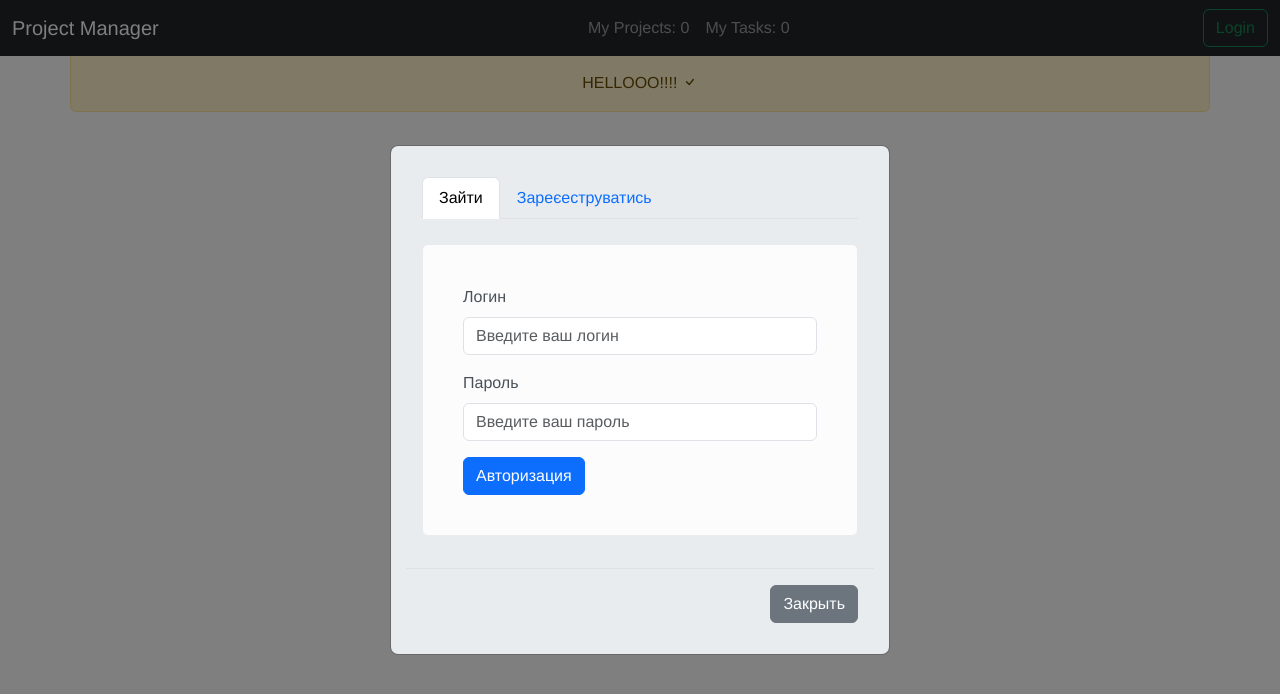
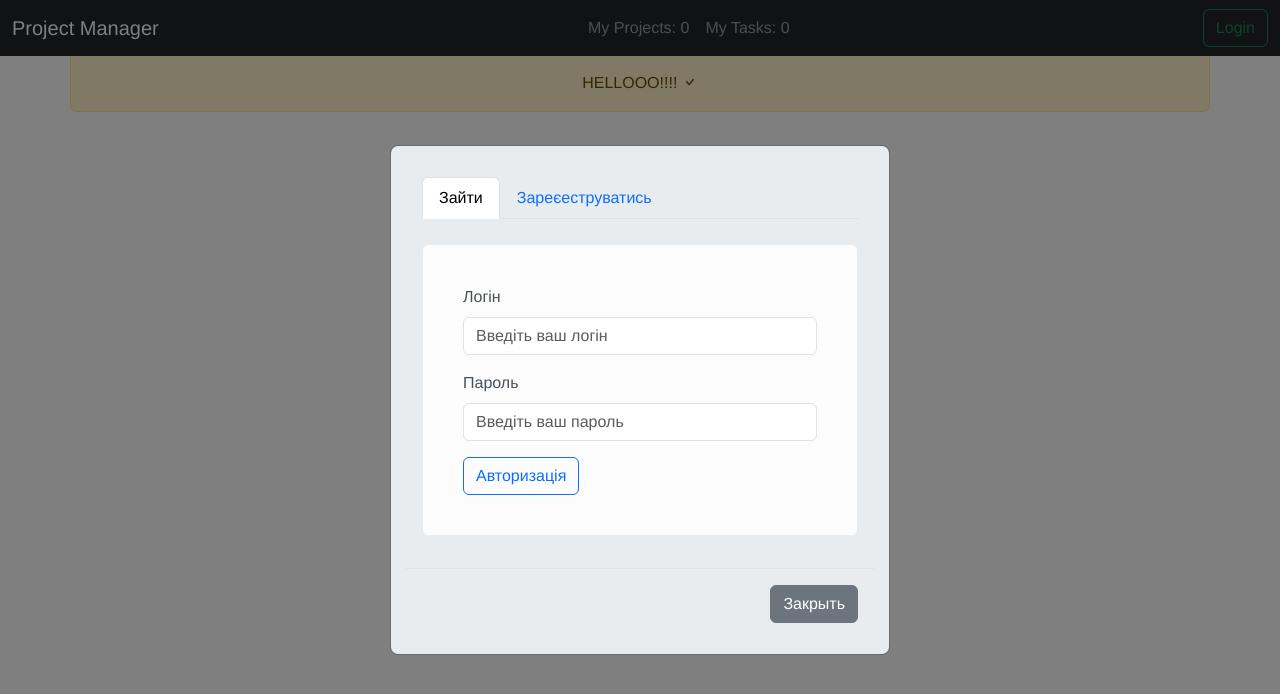
Before and after one commit to sheff2000/test-full-stack, a Vue app in the folder client/: page / in a window 1280 px wide. Both pictures are taken after a click on the button "Login". Shown: the top 694 px of the page. Built offline with nearby package versions, Linux system fonts and the light colour scheme.

Commit message:
add valid login data in form

```diff
--- a/client/src/components/Login/LoginForm.vue
+++ b/client/src/components/Login/LoginForm.vue
@@ -1,24 +1,66 @@
 <script setup>
+
+import { ref, computed } from 'vue';
+import useUserStore from '@/stores/userStore';
+
+const userStore = useUserStore();
+const loginAuth = ref('');
+const passwordAuth = ref('');
+
+const validLoginAuth = ref('');
+const validPasswordAuth = ref('');
+
+const validLogin = () => {
+  validLoginAuth.value = userStore.loginRgp.test(loginAuth.value);
+};
+const validPassword = () => {
+  validPasswordAuth.value = passwordAuth.value.length > 5;
+};
+
+const passwordInputClasses = computed(() => {
+  if (validPasswordAuth.value === '') { // лдя начального вывода поля формы без стилей валидации
+    return {}; // Возвращает пустой объект, если validPasswordRegister пусто
+  }
+  return {
+    'is-valid': validPasswordAuth.value,
+    'is-invalid': !validPasswordAuth.value,
+  };
+});
+const loginInputClasses = computed(() => {
+  if (validLoginAuth.value === '') {
+    return {};
+  }
+  return {
+    'is-valid': validLoginAuth.value,
+    'is-invalid': !validLoginAuth.value,
+  };
+});
 </script>
 
 <template>
-  <form>
+  <form @submit.prevent="">
     <div class="mb-3">
-      <label for="login-username" class="form-label">Логин</label>
+      <label for="login-username" class="form-label">Логін</label>
       <input type="text"
         class="form-control"
+        :class="loginInputClasses"
         id="login-username"
-        placeholder="Введите ваш логин"
+        placeholder="Введіть ваш логін"
+        v-model="loginAuth"
+        @input="validLogin"
         required>
     </div>
     <div class="mb-3">
       <label for="login-password" class="form-label">Пароль</label>
       <input type="password"
         class="form-control"
+        :class="passwordInputClasses"
         id="login-password"
-        placeholder="Введите ваш пароль"
+        placeholder="Введіть ваш пароль"
+        v-model="passwordAuth"
+        @input="validPassword"
         required>
     </div>
-    <button type="button" class="btn btn-primary">Авторизация</button>
+    <button class="btn btn-outline-primary my-2 my-sm-0" type="submit">Авторизація</button>
   </form>
 </template>
```
